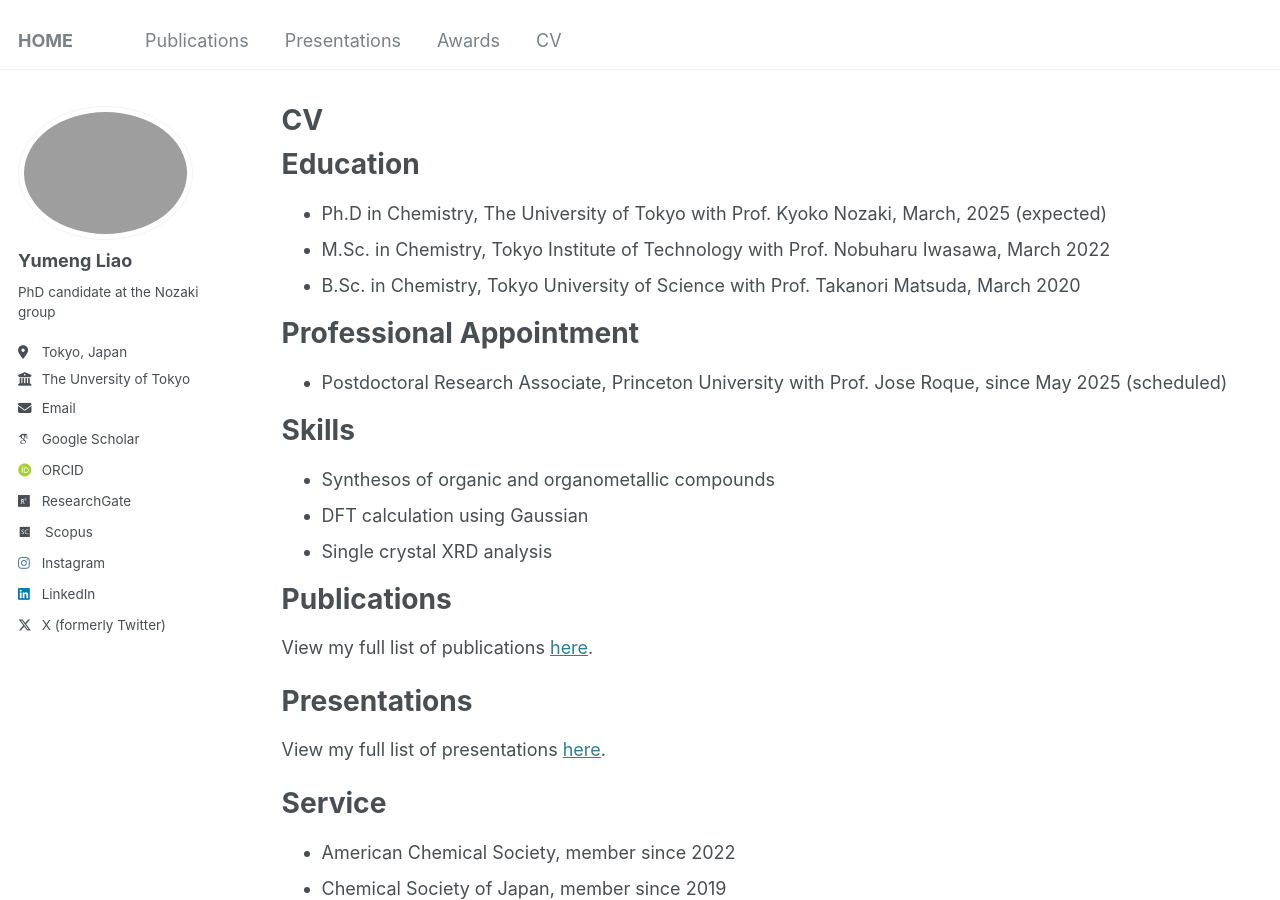
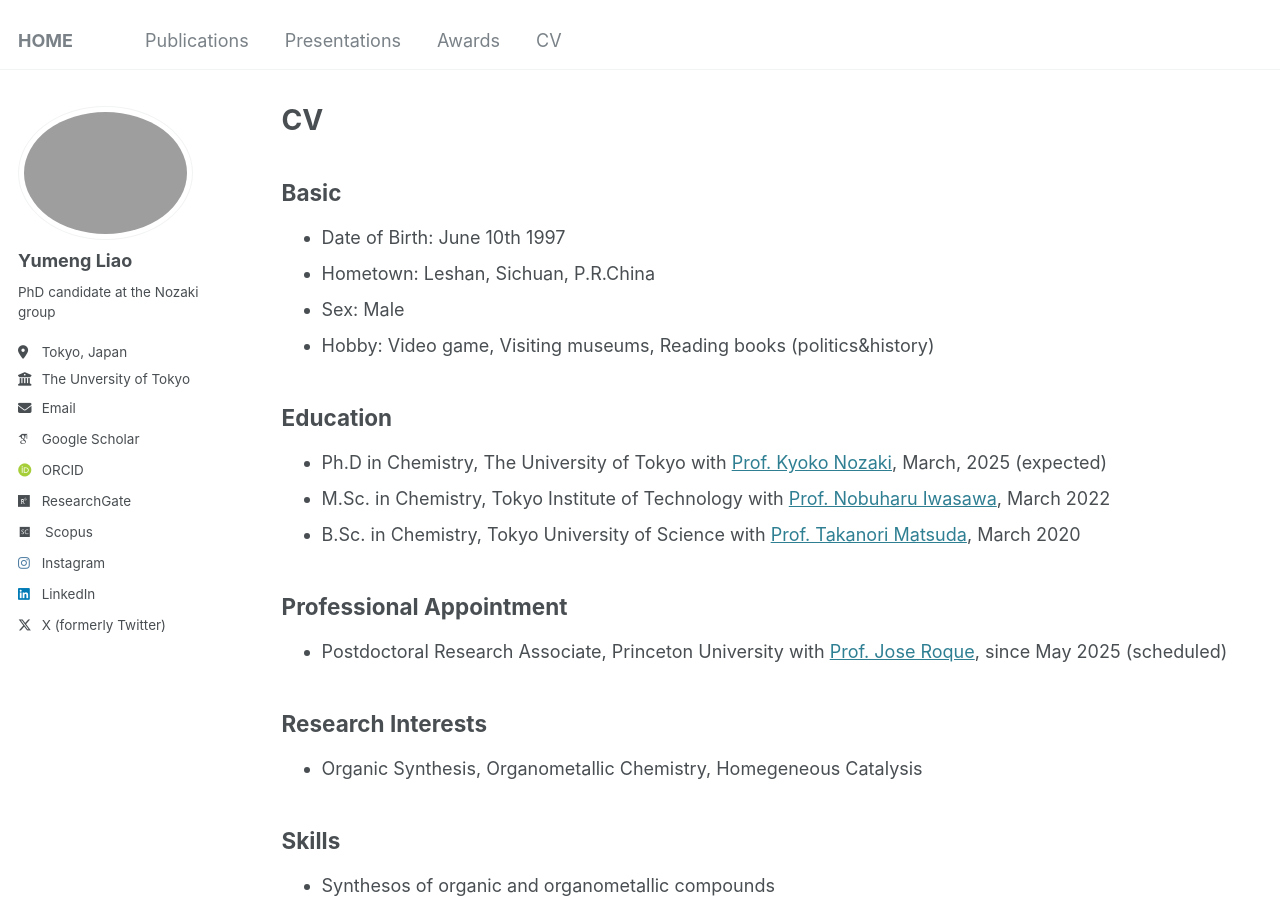
Before and after one commit to liaoym0610/academic, a Jekyll site: the page built from _pages/cv.md, in a window 1280 px wide and 900 px high. Built offline with Jekyll 4.4.1, drawn with Linux system fonts in a browser that asks for light colours; some web fonts are replaced.

Commit message:
Update cv.md

```diff
--- a/_pages/cv.md
+++ b/_pages/cv.md
@@ -9,37 +9,48 @@ redirect_from:
 
 {% include base_path %}
 
+Basic
+-----
+* Date of Birth: June 10th 1997
+* Hometown: Leshan, Sichuan, P.R.China
+* Sex: Male
+* Hobby: Video game, Visiting museums, Reading books (politics&history)
+
 Education
-======
-* Ph.D in Chemistry, The University of Tokyo with Prof. Kyoko Nozaki, March, 2025 (expected)
-* M.Sc. in Chemistry, Tokyo Institute of Technology with Prof. Nobuharu Iwasawa, March 2022
-* B.Sc. in Chemistry, Tokyo University of Science with Prof. Takanori Matsuda, March 2020
+-----
+* Ph.D in Chemistry, The University of Tokyo with <a href="http://park.itc.u-tokyo.ac.jp/nozakilab/indexE.html" target="_blank">Prof. Kyoko Nozaki</a>, March, 2025 (expected)
+* M.Sc. in Chemistry, Tokyo Institute of Technology with <a href="http://www.chemistry.titech.ac.jp/~iwasawa/index.html" target="_blank">Prof. Nobuharu Iwasawa</a>, March 2022
+* B.Sc. in Chemistry, Tokyo University of Science with <a href="https://www.rs.tus.ac.jp/mtd/" target="_blank">Prof. Takanori Matsuda</a>, March 2020
 
 Professional Appointment
-======
-* Postdoctoral Research Associate, Princeton University with Prof. Jose Roque, since May 2025 (scheduled)
+-----
+* Postdoctoral Research Associate, Princeton University with <a href="https://roque.princeton.edu" target="_blank">Prof. Jose Roque</a>, since May 2025 (scheduled)
+
+Research Interests
+-----
+* Organic Synthesis, Organometallic Chemistry, Homegeneous Catalysis
 
 Skills
-======
+-----
 * Synthesos of organic and organometallic compounds
 * DFT calculation using Gaussian
 * Single crystal XRD analysis
 
 Publications
-======
+-----
 <p>View my full list of publications <a href="https://liaoym0610.github.io/academic/publications/" target="_blank">here</a>.</p>
 
 Presentations
-======
+-----
 <p>View my full list of presentations <a href="https://liaoym0610.github.io/academic/presentations/" target="_blank">here</a>.</p>
 
 Service
-======
+-----
 * American Chemical Society, member since 2022
 * Chemical Society of Japan, member since 2019
 
 Languages
-======
+-----
 * Mandarin Chinese (Native proficiency)
 * English (Full professional proficiency)
 * Japanese (Full professional proficiency)
```
